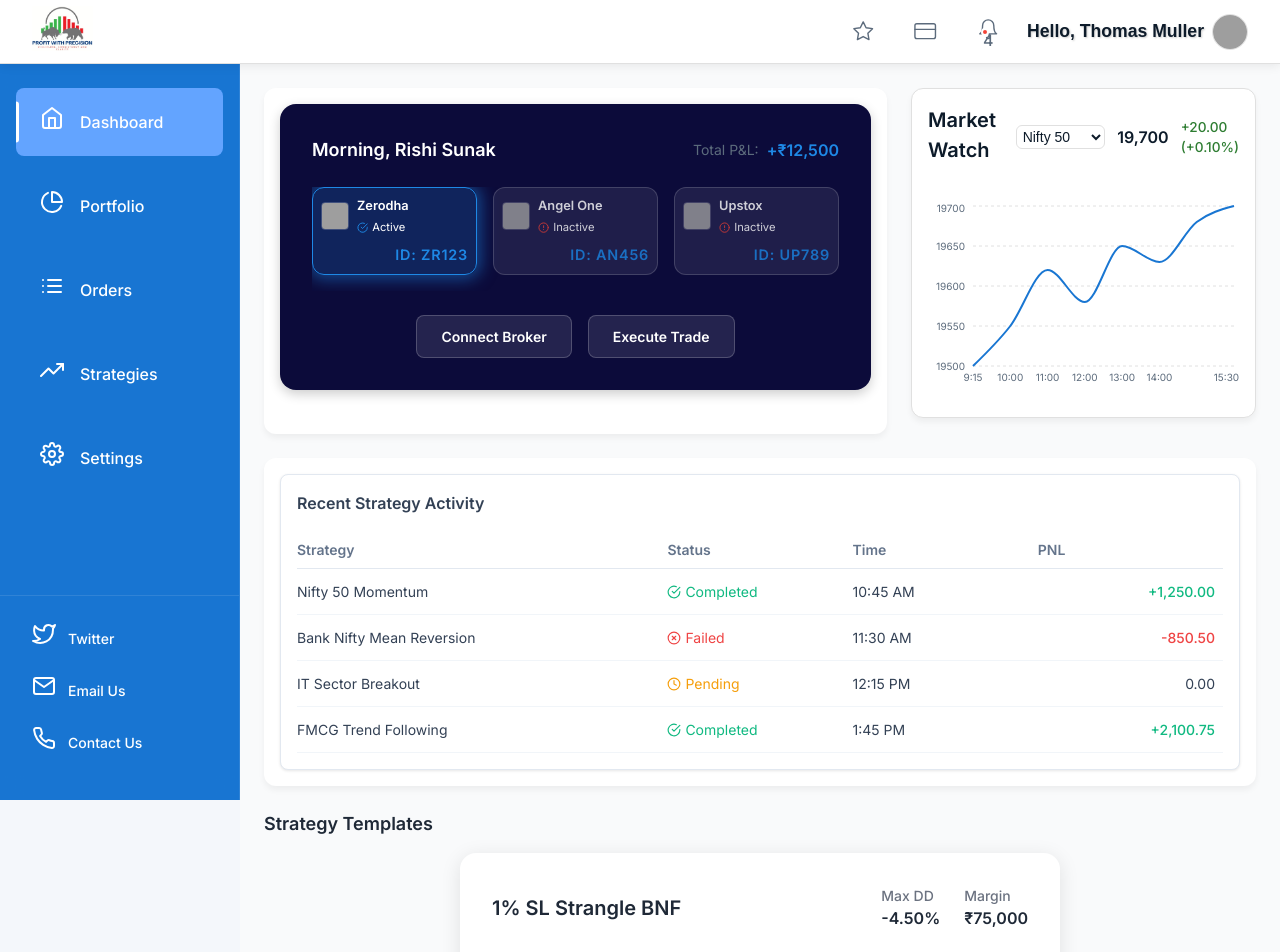
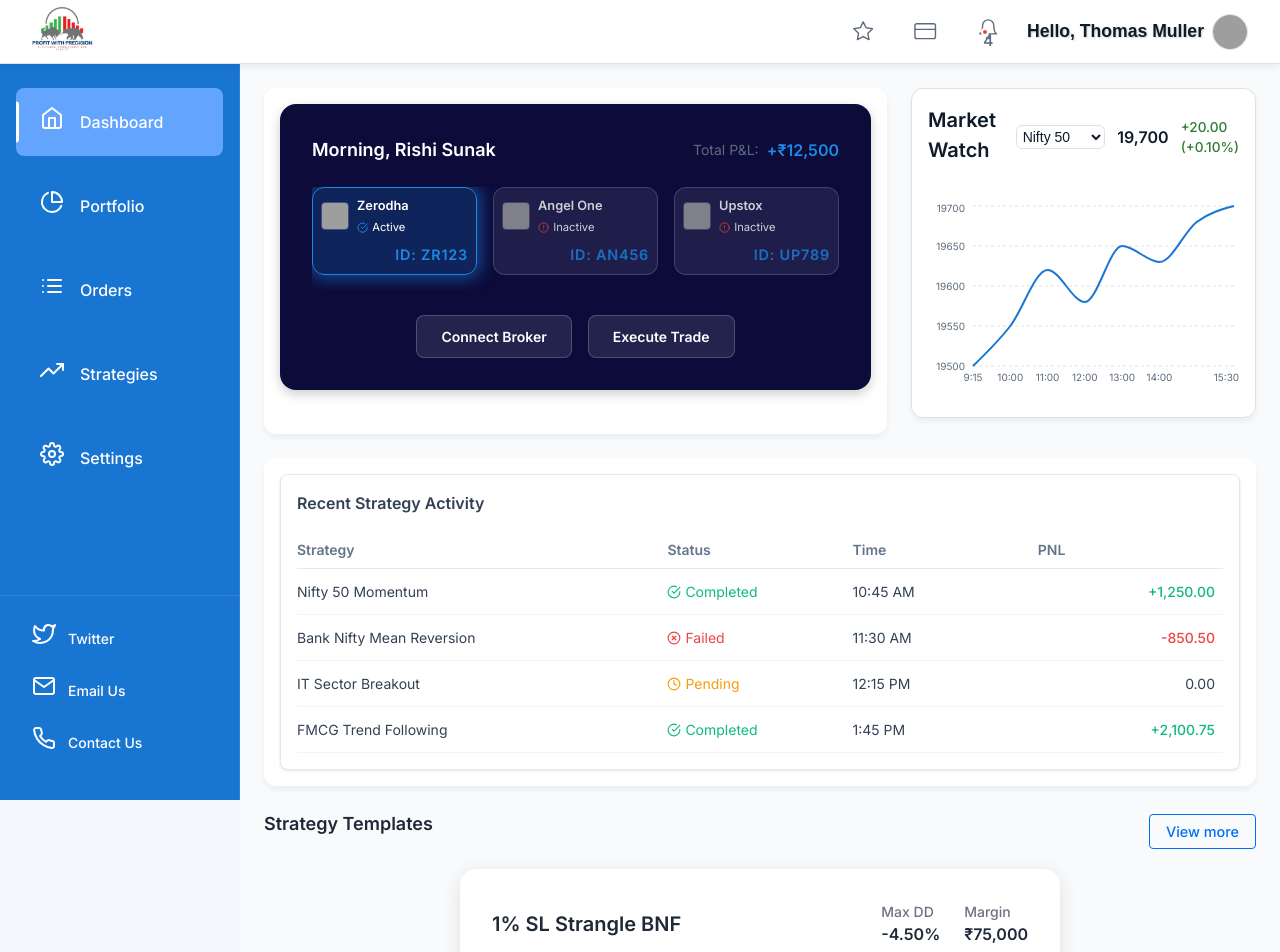
Before and after one commit to sudhanshu2070/last-trade, a React (Vite) app: page / in a window 1280 px wide. Shown: the top 952 px of the page. Built offline with nearby package versions, Linux system fonts and the light colour scheme; grey boxes are pictures that could not be loaded.

Commit message:
Dashboard's responsiveness 0.4

```diff
--- a/src/components/Dashboard/Dashboard.module.css
+++ b/src/components/Dashboard/Dashboard.module.css
@@ -65,6 +65,31 @@
 .strategyTemplates {
   width: 100%; /* Full width */
   box-sizing: border-box; /* Include padding in width */
+}
+
+.sectionHeader {
+  display: flex;
+  justify-content: space-between; /* Pushes title left & button right */
+  align-items: center; /* Vertically centers items */
+  margin-bottom: 1rem;
+}
+
+.viewMoreButton {
+  padding: 0.5rem 1rem;
+  background: transparent;
+  color: #0070f3; /* Blue color, adjust as needed */
+  border: 1px solid #0070f3;
+  border-radius: 4px;
+  cursor: pointer;
+  font-size: 0.9rem;
+  transition: all 0.2s ease;
+  display: flex;
+  align-items: center;
+  gap: 0.3rem;
+}
+
+.viewMoreButton:hover {
+  background-color: #0061d5;
 }
 
 .strategyTemplates .sectionTitle {
--- a/src/components/Dashboard/Dashboard.tsx
+++ b/src/components/Dashboard/Dashboard.tsx
@@ -1,4 +1,5 @@
 import React from 'react';
+import { useNavigate } from 'react-router-dom';
 import BrokerConnection from '../Brokers/BrokerConnection';
 import MarketSection from '../MarketSection/MarketSection';
 import RecentActivity from '../RecentActivity/RecentStrategyActivity';
@@ -7,6 +8,8 @@ import MeanReversionStrategy from '../StrategyTemplate/MeanReversionStrategy/Mea
 import StrangleStrategy from '../StrategyTemplate/StrangleStrategy/StrangleStrategy';
 
 const Dashboard: React.FC = () => {
+  const navigate = useNavigate();
+
   return (
     <div className={styles.dashboardContainer}>
 
@@ -34,7 +37,15 @@ const Dashboard: React.FC = () => {
 
         {/* Strategy Templates */}
         <section className={styles.strategyTemplates}>
-          <h2 className={styles.sectionTitle}>Strategy Templates</h2>
+          <div className={styles.sectionHeader}>
+            <h2 className={styles.sectionTitle}>Strategy Templates</h2>
+            <button
+              onClick={() => navigate('/strategies')}
+              className={styles.viewMoreButton}
+            >
+              View more
+            </button>
+          </div>
           <div className={styles.strategyGrid}>
             <StrangleStrategy />
             <MeanReversionStrategy />
```
